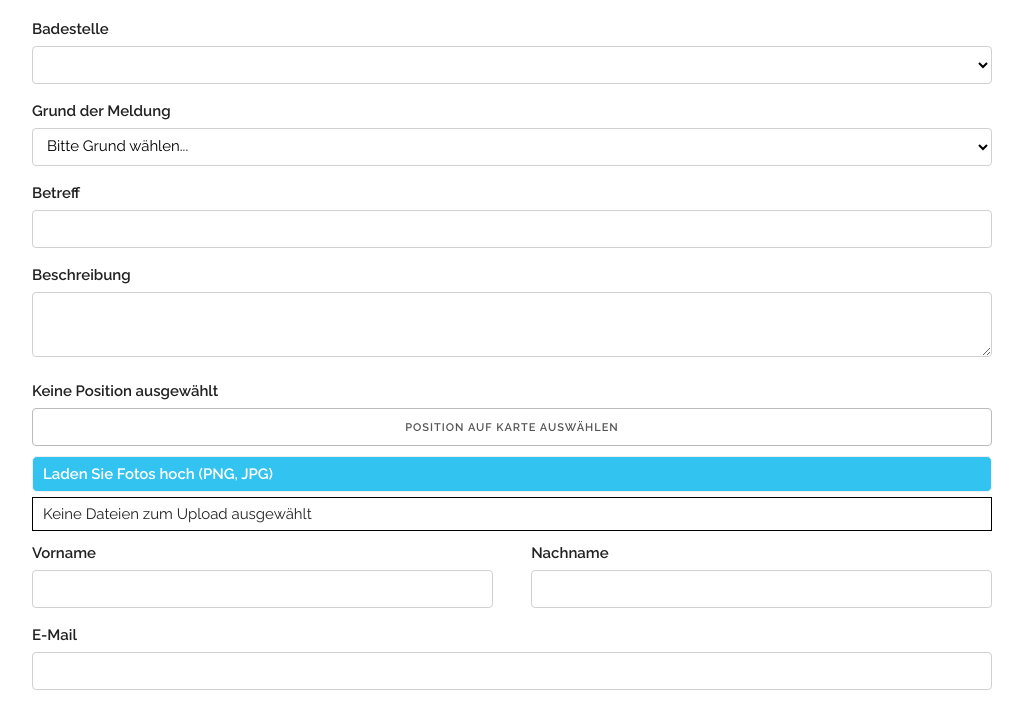
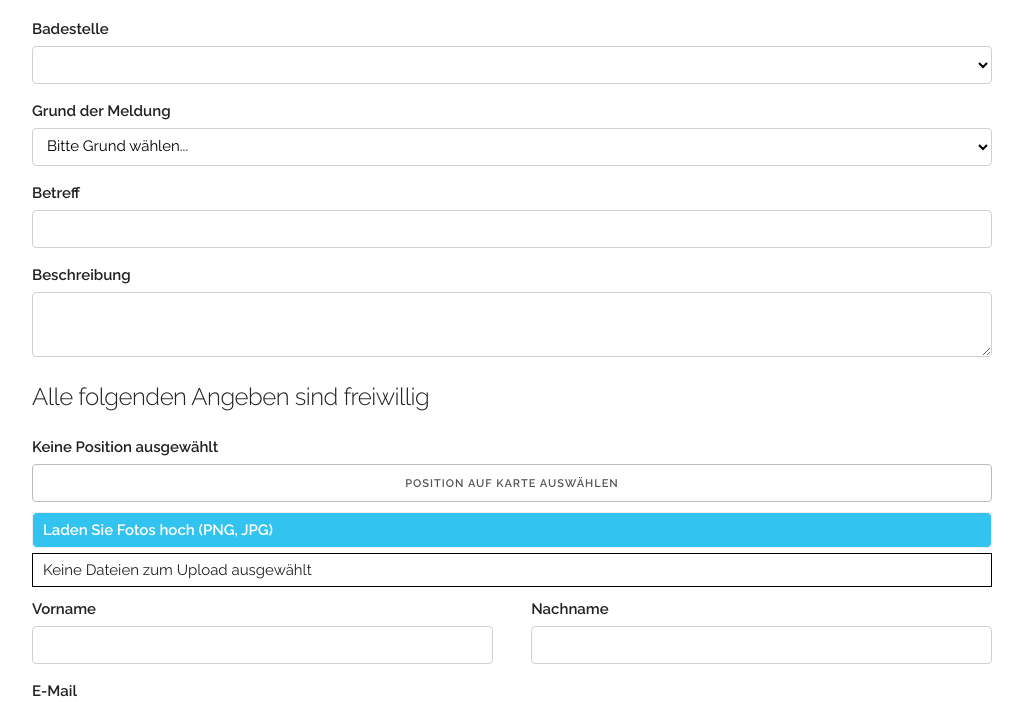
Before and after one commit to MikioOsaki/report_form, a website: page public/html/form.html in a window 1280 px wide. Shown: the part 88-790 px from the top of the page, without its empty margins (128-1151 px from the left). Drawn offline with nearby package versions, Linux system fonts and the light colour scheme; files that its build step writes are made by us from their sources; files whose address does not match are found by name.

Commit message:
Add "optional input" headline

```diff
--- a/public/html/form.html
+++ b/public/html/form.html
@@ -65,6 +65,11 @@
         </div>
         <div class="row">
           <div class="twelve columns">
+            <h5>Alle folgenden Angeben sind freiwillig</h5>
+          </div>
+        </div>
+        <div class="row">
+          <div class="twelve columns">
             <label id="labelPosition" for="locationpicker">Keine Position ausgewählt</label>
             <span id="lng"></span>
             <span id="lat"></span>
```
